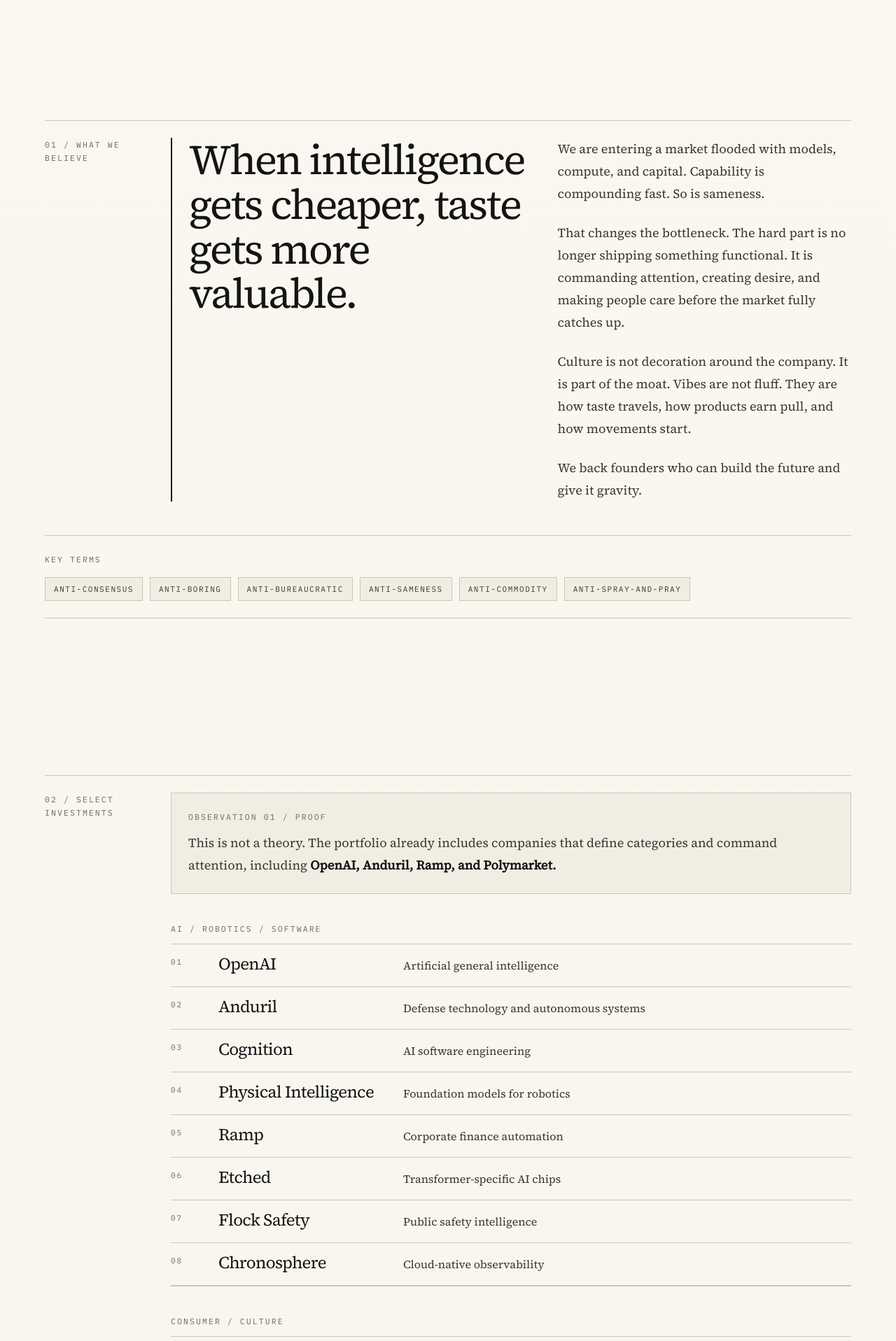
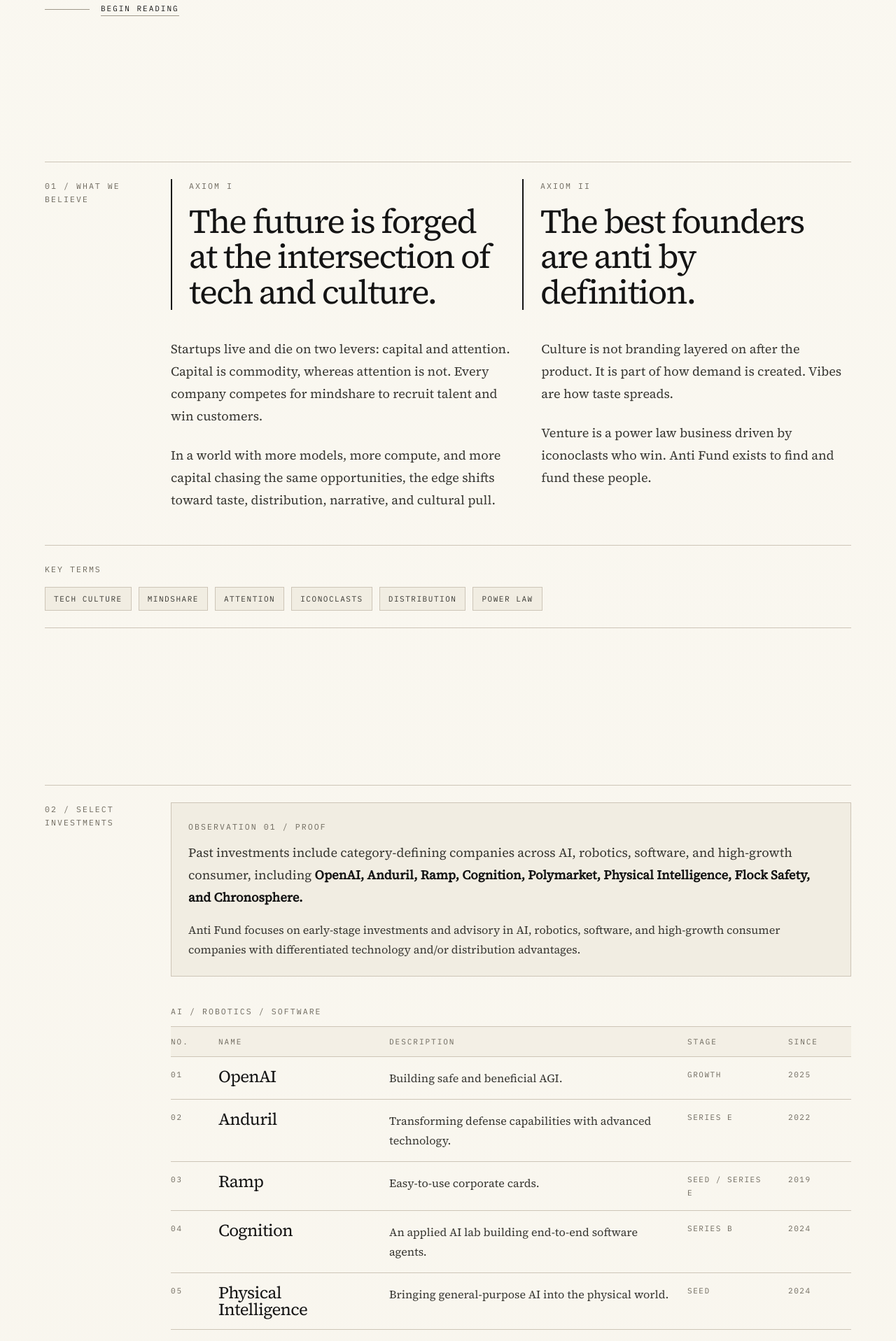
Before and after one commit to geoffreywoo/anti-fund, a Next.js app: page / in a window 1280 px wide. Shown: the part 880-2797 px from the top of the page at 70% size. Built offline with nearby package versions, Linux system fonts and the light colour scheme.

Commit message:
refactor: align beta copy with live site

```diff
--- a/app/layout.tsx
+++ b/app/layout.tsx
@@ -5,12 +5,12 @@ import "./globals.css";
 export const metadata: Metadata = {
   title: "Anti Fund",
   description:
-    "Capital is abundant. Attention is scarce. Anti Fund backs founders with technical depth and cultural gravity.",
+    "The future is forged at the intersection of tech and culture. Capital is commodity. Attention is not.",
   metadataBase: new URL("https://antifund.com"),
   openGraph: {
     title: "Anti Fund",
     description:
-      "Capital is abundant. Attention is scarce. Anti Fund backs founders with technical depth and cultural gravity.",
+      "The future is forged at the intersection of tech and culture. Capital is commodity. Attention is not.",
     url: "https://antifund.com",
     siteName: "Anti Fund",
     type: "website",
@@ -19,7 +19,7 @@ export const metadata: Metadata = {
     card: "summary_large_image",
     title: "Anti Fund",
     description:
-      "Capital is abundant. Attention is scarce. Anti Fund backs founders with technical depth and cultural gravity.",
+      "The future is forged at the intersection of tech and culture. Capital is commodity. Attention is not.",
   },
 };
 
--- a/app/opengraph-image.tsx
+++ b/app/opengraph-image.tsx
@@ -78,7 +78,7 @@ function ShareImage({ logoSrc }: { logoSrc: string }) {
             fontWeight: 700,
             }}
           >
-            Capital is abundant. Attention is scarce.
+            Capital is commodity. Attention is not.
           </div>
           <div
             style={{
@@ -88,7 +88,7 @@ function ShareImage({ logoSrc }: { logoSrc: string }) {
               maxWidth: "760px",
             }}
           >
-            We back founders with technical depth and cultural gravity.
+            The future is forged at the intersection of tech and culture.
           </div>
         </div>
 
--- a/app/twitter-image.tsx
+++ b/app/twitter-image.tsx
@@ -77,7 +77,7 @@ export default async function Image() {
               fontWeight: 700,
             }}
           >
-            Capital is abundant. Attention is scarce.
+            Capital is commodity. Attention is not.
           </div>
           <div
             style={{
@@ -87,7 +87,7 @@ export default async function Image() {
               maxWidth: "760px",
             }}
           >
-            We back founders with technical depth and cultural gravity.
+            The future is forged at the intersection of tech and culture.
           </div>
         </div>
 
--- a/components/HowWeHelp.tsx
+++ b/components/HowWeHelp.tsx
@@ -1,28 +1,28 @@
 const pillars = [
   {
-    title: "Signal",
+    title: "Network",
     description:
-      "Our LP base includes Marc Andreessen, Chris Dixon, and Aquarian Holdings. When the story is strong, we can get it into the right rooms fast.",
+      "Our LP base includes people like Marc Andreessen, Chris Dixon, and Aquarian Holdings. When the story is strong, we can help it reach the right founders, operators, customers, and later-stage investors fast.",
   },
   {
-    title: "Taste",
+    title: "Product",
     description:
-      "Product, positioning, brand, narrative, launch. In crowded markets, better taste is not decoration. It is edge.",
+      "We dig into product, positioning, and what actually ships. In markets flooded with capability, better product instinct and better taste are material advantages.",
   },
   {
-    title: "Distribution",
+    title: "Go-to-market",
     description:
-      "When intelligence is commoditized, distribution matters more. We help create moments, introductions, and partnerships that compound attention.",
+      "Go-to-market is where taste meets leverage. We help create moments, intros, and storylines that compound mindshare rather than just checking a sales-process box.",
   },
   {
     title: "Fundraising",
     description:
-      "There is more capital than ever. That does not mean founders should take undifferentiated money. We help sharpen the story, run process, and keep leverage.",
+      "There is more capital than ever, but not all of it is useful. We help sharpen the story, run a tighter process, and keep leverage when the round matters.",
   },
   {
-    title: "Pressure moments",
+    title: "Strategic inflection points",
     description:
-      "Board pressure. Pivots. Financing crunches. M&A. We are most useful when the stakes are high and the answer is not obvious.",
+      "Board pressure, pivots, financing crunches, M&A, and other existential moments. We are not interested in busywork. We are most useful when the stakes are high.",
   },
 ];
 
@@ -34,6 +34,13 @@ export default function HowWeHelp() {
           <div className="paper-label">04 / How We Help</div>
 
           <div className="space-y-10">
+            <p className="max-w-3xl text-lg leading-8 text-ink-soft">
+              Founding and scaling a high-growth business is difficult. Anti
+              Fund will not waste your time or generate busywork. We are a
+              phone call or text message away when you want to dig into product,
+              go-to-market, fundraising, and strategy.
+            </p>
+
             <div className="border-y border-line">
               {pillars.map((pillar, index) => (
                 <div
@@ -56,12 +63,12 @@ export default function HowWeHelp() {
             <div id="contact" className="border border-line bg-paper-alt px-6 py-6">
               <p className="paper-label mb-3">Correspondence</p>
               <p className="text-lg leading-8 text-ink-soft">
-                Building something technically serious with real cultural pull?
-                Write to{" "}
+                Building something anti with differentiated technology or
+                distribution advantages? Write to{" "}
                 <a href="mailto:founders@antifund.com" className="paper-link">
                   founders@antifund.com
                 </a>
-                . We prefer conviction over funnel-fill.
+                . Direct notes beat funnel-fill.
               </p>
             </div>
           </div>
--- a/components/Portfolio.tsx
+++ b/components/Portfolio.tsx
@@ -1,28 +1,158 @@
 import type { CSSProperties } from "react";
 
 const aiCompanies = [
-  { name: "OpenAI", description: "Artificial general intelligence" },
-  { name: "Anduril", description: "Defense technology and autonomous systems" },
-  { name: "Cognition", description: "AI software engineering" },
-  { name: "Physical Intelligence", description: "Foundation models for robotics" },
-  { name: "Ramp", description: "Corporate finance automation" },
-  { name: "Etched", description: "Transformer-specific AI chips" },
-  { name: "Flock Safety", description: "Public safety intelligence" },
-  { name: "Chronosphere", description: "Cloud-native observability" },
+  {
+    name: "OpenAI",
+    description: "Building safe and beneficial AGI.",
+    stage: "Growth",
+    partnered: "2025",
+  },
+  {
+    name: "Anduril",
+    description: "Transforming defense capabilities with advanced technology.",
+    stage: "Series E",
+    partnered: "2022",
+  },
+  {
+    name: "Ramp",
+    description: "Easy-to-use corporate cards.",
+    stage: "Seed / Series E",
+    partnered: "2019",
+  },
+  {
+    name: "Cognition",
+    description: "An applied AI lab building end-to-end software agents.",
+    stage: "Series B",
+    partnered: "2024",
+  },
+  {
+    name: "Physical Intelligence",
+    description: "Bringing general-purpose AI into the physical world.",
+    stage: "Seed",
+    partnered: "2024",
+  },
+  {
+    name: "Chronosphere",
+    description: "Observability platform. Acquired by Palo Alto Networks.",
+    stage: "Exit",
+    partnered: "2019",
+  },
+  {
+    name: "Aerodome -> Flock Safety",
+    description: "Public safety air support rolled into Flock equity.",
+    stage: "Exit",
+    partnered: "2023",
+  },
+  {
+    name: "Metis",
+    description: "Post-training and continual-learning layer for enterprise agents.",
+    stage: "Exit",
+    partnered: "2025",
+  },
+  {
+    name: "Etched",
+    description: "Transformer ASICs.",
+    stage: "Series B",
+    partnered: "2025",
+  },
+  {
+    name: "Modal",
+    description: "AI infrastructure.",
+    stage: "Series B",
+    partnered: "2025",
+  },
+  {
+    name: "Kela Systems",
+    description: "Defense tech for modern conflict.",
+    stage: "Series A",
+    partnered: "2024",
+  },
+  {
+    name: "Archive",
+    description: "End-to-end creator marketing AI.",
+    stage: "Seed / Series A",
+    partnered: "2022",
+  },
 ];
 
-const consumerCompanies = [{ name: "Polymarket", description: "Prediction markets" }];
+const consumerCompanies = [
+  {
+    name: "Polymarket",
+    description: "The world's largest prediction market.",
+    stage: "Series A",
+    partnered: "2021",
+  },
+  {
+    name: "Betr",
+    description: "Fast-growing online sports betting, fantasy, and media company.",
+    stage: "Incubation",
+    partnered: "2021",
+  },
+  {
+    name: "W",
+    description: "Personal care brand built to inspire young men to take Ws.",
+    stage: "Incubation",
+    partnered: "2024",
+  },
+  {
+    name: "Passes",
+    description: "Creator commerce platform founded by Lucy Guo.",
+    stage: "Seed",
+    partnered: "2022",
+  },
+  {
+    name: "Ketone-IQ",
+    description: "Energy from ketones, not sugar or caffeine.",
+    stage: "Seed",
+    partnered: "2022",
+  },
+  {
+    name: "Wander",
+    description: "Luxury travel platform with hotel-grade hospitality.",
+    stage: "Series A",
+    partnered: "2022",
+  },
+  {
+    name: "Kings League",
+    description: "Global creator-led 7 vs 7 soccer league.",
+    stage: "Series A",
+    partnered: "2024",
+  },
+  {
+    name: "Olipop",
+    description: "Healthy prebiotic soda.",
+    stage: "Series B",
+    partnered: "2022",
+  },
+  {
+    name: "SipMargs",
+    description: "Sparkling margarita RTD built with Alix Earle.",
+    stage: "Seed",
+    partnered: "2024",
+  },
+  {
+    name: "Happy Dad",
+    description: "Nelk's hard seltzer and tea.",
+    stage: "Seed+",
+    partnered: "2025",
+  },
+];
 
 function CompanyRow({
   company,
   index,
 }: {
-  company: { name: string; description: string };
+  company: {
+    name: string;
+    description: string;
+    stage: string;
+    partnered: string;
+  };
   index: number;
 }) {
   return (
     <div
-      className="portfolio-row grid gap-3 border-b border-line py-4 md:grid-cols-[44px_minmax(0,240px)_minmax(0,1fr)] md:gap-6"
+      className="portfolio-row grid gap-3 border-b border-line py-4 md:grid-cols-[44px_minmax(0,220px)_minmax(0,1fr)_120px_90px] md:gap-6"
       style={{ "--row-delay": `${index * 50}ms` } as CSSProperties}
     >
       <span className="font-mono text-[11px] uppercase tracking-[0.18em] text-ink-muted">
@@ -32,6 +162,12 @@ function CompanyRow({
         {company.name}
       </span>
       <span className="text-base leading-7 text-ink-soft">{company.description}</span>
+      <span className="font-mono text-[11px] uppercase tracking-[0.14em] text-ink-muted">
+        {company.stage}
+      </span>
+      <span className="font-mono text-[11px] uppercase tracking-[0.14em] text-ink-muted">
+        {company.partnered}
+      </span>
     </div>
   );
 }
@@ -41,12 +177,34 @@ function CompanyGroup({
   companies,
 }: {
   title: string;
-  companies: { name: string; description: string }[];
+  companies: {
+    name: string;
+    description: string;
+    stage: string;
+    partnered: string;
+  }[];
 }) {
   return (
     <div>
       <p className="paper-label mb-3">{title}</p>
       <div className="border-y border-line">
+        <div className="hidden border-b border-line bg-paper-alt/70 px-0 py-3 md:grid md:grid-cols-[44px_minmax(0,220px)_minmax(0,1fr)_120px_90px] md:gap-6">
+          <span className="font-mono text-[11px] uppercase tracking-[0.18em] text-ink-muted">
+            No.
+          </span>
+          <span className="font-mono text-[11px] uppercase tracking-[0.18em] text-ink-muted">
+            Name
+          </span>
+          <span className="font-mono text-[11px] uppercase tracking-[0.18em] text-ink-muted">
+            Description
+          </span>
+          <span className="font-mono text-[11px] uppercase tracking-[0.18em] text-ink-muted">
+            Stage
+          </span>
+          <span className="font-mono text-[11px] uppercase tracking-[0.18em] text-ink-muted">
+            Since
+          </span>
+        </div>
         {companies.map((company, index) => (
           <CompanyRow key={company.name} company={company} index={index} />
         ))}
@@ -66,11 +224,17 @@ export default function Portfolio() {
             <div className="border border-line bg-paper-alt px-6 py-6">
               <p className="paper-label mb-3">Observation 01 / Proof</p>
               <p className="text-lg leading-8 text-ink-soft">
-                This is not a theory. The portfolio already includes companies
-                that define categories and command attention, including{" "}
+                Past investments include category-defining companies across AI,
+                robotics, software, and high-growth consumer, including{" "}
                 <span className="font-semibold text-ink">
-                  OpenAI, Anduril, Ramp, and Polymarket.
+                  OpenAI, Anduril, Ramp, Cognition, Polymarket, Physical
+                  Intelligence, Flock Safety, and Chronosphere.
                 </span>
+              </p>
+              <p className="mt-4 text-base leading-7 text-ink-soft">
+                Anti Fund focuses on early-stage investments and advisory in AI,
+                robotics, software, and high-growth consumer companies with
+                differentiated technology and/or distribution advantages.
               </p>
             </div>
 
--- a/components/Team.tsx
+++ b/components/Team.tsx
@@ -3,25 +3,25 @@ const team = [
     name: "Geoffrey Woo",
     title: "Co-founder and Managing Partner",
     credential:
-      "Serial founder. Sold Glassmap (YC S11) to Groupon. Built Archive and Ketone-IQ. Stanford CS.",
+      "Entrepreneur and co-founder of Archive, Ketone-IQ, and W. Previously founded and sold Glassmap (YC S11) to Groupon. Stanford Computer Science.",
   },
   {
     name: "Jake Paul",
     title: "Co-founder and Managing Partner",
     credential:
-      "Built one of the largest audience engines on the internet and turned that attention into businesses. 65M peak concurrent on Netflix. Built Most Valuable Promotions, Betr, and W.",
+      "Professional boxer and founder of Most Valuable Promotions, Betr, and W. Held 65M peak concurrent streams on Netflix, ranked among the most Googled athletes in 2024, and reaches 70M+ followers across social media.",
   },
   {
     name: "Logan Paul",
     title: "General Partner",
     credential:
-      "Understands internet-native distribution at global scale. Built Prime and Lunchly. Host of Impaulsive. Professional wrestler and cultural force.",
+      "Professional wrestler, founder of Prime and Lunchly, and host of Impaulsive. One of the most followed celebrities across social media and a durable force in consumer attention.",
   },
   {
     name: "Steve Han",
     title: "Partner",
     credential:
-      "Institutional investor with operator empathy. Previously March Capital and Deutsche Bank. UC Berkeley. ROK Army veteran.",
+      "Previously at March Capital and Deutsche Bank advising tech buyouts. Raised across Korea, India, and China. UC Berkeley economics. Served in the ROK Army.",
   },
 ];
 
@@ -34,8 +34,9 @@ export default function Team() {
 
           <div className="space-y-10">
             <p className="max-w-3xl text-lg leading-8 text-ink-soft">
-              Anti Fund sits at the intersection of product truth and cultural
-              gravity. We know how companies are built and how attention moves.
+              Anti Fund combines operators, investors, and culture-shaping
+              distribution. The team reflects the same thesis as the portfolio:
+              tech depth matters, but so does the ability to command attention.
             </p>
 
             <div className="border-y border-line">
--- a/components/Thesis.tsx
+++ b/components/Thesis.tsx
@@ -1,11 +1,11 @@
 export default function Thesis() {
   const antiList = [
-    "Anti-consensus",
-    "Anti-boring",
-    "Anti-bureaucratic",
-    "Anti-sameness",
-    "Anti-commodity",
-    "Anti-spray-and-pray",
+    "Tech culture",
+    "Mindshare",
+    "Attention",
+    "Iconoclasts",
+    "Distribution",
+    "Power law",
   ];
 
   return (
@@ -14,30 +14,47 @@ export default function Thesis() {
         <div className="grid gap-10 border-t border-line pt-6 lg:grid-cols-[140px_minmax(0,1fr)]">
           <div className="paper-label">01 / What We Believe</div>
 
-          <div className="grid gap-10 lg:grid-cols-[minmax(0,1.1fr)_minmax(0,0.9fr)]">
-            <blockquote className="border-l-2 border-ink pl-6 font-display text-4xl leading-[1.06] tracking-[-0.04em] text-ink md:text-6xl">
-              When intelligence gets cheaper, taste gets more valuable.
+          <div className="space-y-10">
+            <div className="grid gap-8 lg:grid-cols-2">
+              <div className="border-l-2 border-ink pl-6">
+                <p className="paper-label mb-4">Axiom I</p>
+                <blockquote className="font-display text-4xl leading-[1.06] tracking-[-0.04em] text-ink md:text-5xl">
+                  The future is forged at the intersection of tech and culture.
                 </blockquote>
+              </div>
+
+              <div className="border-l-2 border-ink pl-6">
+                <p className="paper-label mb-4">Axiom II</p>
+                <blockquote className="font-display text-4xl leading-[1.06] tracking-[-0.04em] text-ink md:text-5xl">
+                  The best founders are anti by definition.
+                </blockquote>
+              </div>
+            </div>
+
+            <div className="grid gap-10 lg:grid-cols-[minmax(0,1.05fr)_minmax(0,0.95fr)]">
+              <div className="space-y-6 text-lg leading-8 text-ink-soft">
+                <p>
+                  Startups live and die on two levers: capital and attention.
+                  Capital is commodity, whereas attention is not. Every company
+                  competes for mindshare to recruit talent and win customers.
+                </p>
+                <p>
+                  In a world with more models, more compute, and more capital
+                  chasing the same opportunities, the edge shifts toward taste,
+                  distribution, narrative, and cultural pull.
+                </p>
+              </div>
 
               <div className="space-y-6 text-lg leading-8 text-ink-soft">
                 <p>
-                We are entering a market flooded with models, compute, and
-                capital. Capability is compounding fast. So is sameness.
+                  Culture is not branding layered on after the product. It is
+                  part of how demand is created. Vibes are how taste spreads.
                 </p>
                 <p>
-                That changes the bottleneck. The hard part is no longer shipping
-                something functional. It is commanding attention, creating
-                desire, and making people care before the market fully catches
-                up.
+                  Venture is a power law business driven by iconoclasts who win.
+                  Anti Fund exists to find and fund these people.
                 </p>
-              <p>
-                Culture is not decoration around the company. It is part of the
-                moat. Vibes are not fluff. They are how taste travels, how
-                products earn pull, and how movements start.
-              </p>
-              <p>
-                We back founders who can build the future and give it gravity.
-              </p>
+              </div>
             </div>
           </div>
         </div>
```
Also changed, not shown: components/FAQ.tsx (+8 -8 lines), components/Hero.tsx (+9 -9 lines). Lines whose indentation alone changed are shown as unchanged.
